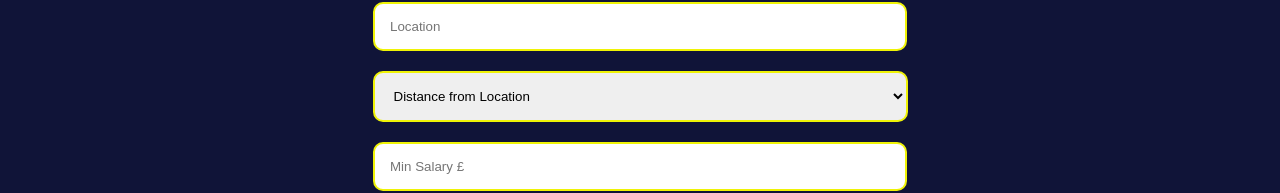
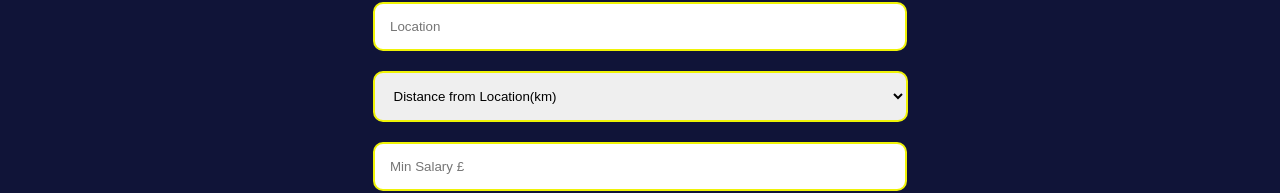
Before and after one commit to Ify-Jas/my_react_portfolio, a React (Create React App) app: page / in a window 1280 px wide. Shown: the part 407-600 px from the top of the page. Built offline with nearby package versions, Linux system fonts and the light colour scheme.

Commit message:
uploading original structure of result list with mapping

```diff
--- a/src/component/formPage.js
+++ b/src/component/formPage.js
@@ -2,6 +2,7 @@ import {useState} from "react";
 
 const apiKey = '0996c468cae7cea3ab5d1ac0d4db8218';
 const appID = "a8f9fe6e";
+const results = 40;
 
 
 
@@ -26,10 +27,37 @@ function FormPage(){
         })
     }
     const handleClick = ()=>{
-        if(!formData.title|| !formData.location){
-            return alert('Please add a job title and/or location')
+        if(!formData.title|| !formData.location || !formData.distance || !formData.minSalary || !formData.maxSalary){
+            return alert('Please complete all fields')
         } else{
-            fetch()
+            fetch(`http://api.adzuna.com:80/v1/api/jobs/gb/search/1?app_id=${appID}&app_key=${apiKey}&results_per_page=${results}&what=${formData.title}&where=${formData.location}&salary_min=${formData.minSalary}&salary_max=${formData.maxSalary}&distance=${formData.distance}&content-type=application/json`)
+
+            .then((res) => res.json())
+            .then((data)=>{
+                console.log(data)
+               setFormData({
+                title: '',
+                location: '',
+                distance: '',
+                minSalary: '',
+                maxSalary: ''
+               })
+               {data.map((data, index)=>{
+                const result = document.getElementsByClassName(results);
+                result.append(
+                    <div>
+                        <h2>{data.title}</h2>
+                        <p>Company: {data.company.display_name}</p>
+                        <p>Location: {data.location.display_name}</p>
+                        <p>Salary: {data.salary_min}</p>
+                        <p>Contract time: {data.contract_time}</p>
+                        <p>Contract type: {data.contract_type}</p>
+                    </div>
+                )
+
+             })}
+            })
+
         }
     }
     return(
@@ -39,6 +67,7 @@ function FormPage(){
                 type='text'
                 placeholder="Job title"
                 name='title'
+                value={formData.title}
                 onChange={handleChange}
                 ></input>
 
@@ -46,6 +75,7 @@ function FormPage(){
                 type='text'
                 placeholder="Location"
                 name='location'
+                value={formData.location}
                 onChange={handleChange}
                 ></input>
 
@@ -53,23 +83,25 @@ function FormPage(){
                 className="formDistance"
                 placeholder="Distance"
                 name='distance'
+                value={formData.distance}
                 onChange={handleChange}
                 >
-                    <option>Distance from Location</option>
-                    <option>1 mile</option>
-                    <option>3 miles</option>
-                    <option>5 miles</option>
-                    <option>10 miles</option>
-                    <option>15 miles</option>
-                    <option>20 miles</option>
-                    <option>30 miles</option>
-                    <option>50 miles</option>
+                    <option>Distance from Location(km)</option>
+                    <option>1 </option>
+                    <option>3 </option>
+                    <option>5 </option>
+                    <option>10</option>
+                    <option>15 </option>
+                    <option>20 </option>
+                    <option>30 </option>
+                    <option>50 </option>
                 </select>
 
                 <input
                 type="number"
                 placeholder="Min Salary £"
                 name='minSalary'
+                value={formData.minSalary}
                 onChange={handleChange}
                 ></input>
 
@@ -77,6 +109,7 @@ function FormPage(){
                 type="number"
                 placeholder="Max Salary £"
                 name='maxSalary'
+                value={formData.maxSalary}
                 onChange={handleChange}
                 ></input>
 
@@ -86,6 +119,8 @@ function FormPage(){
                 onClick={handleClick}
                 >Search</button>
             </form>
+            <section className="result"> </section>
+
         </div>
     )
 
```
